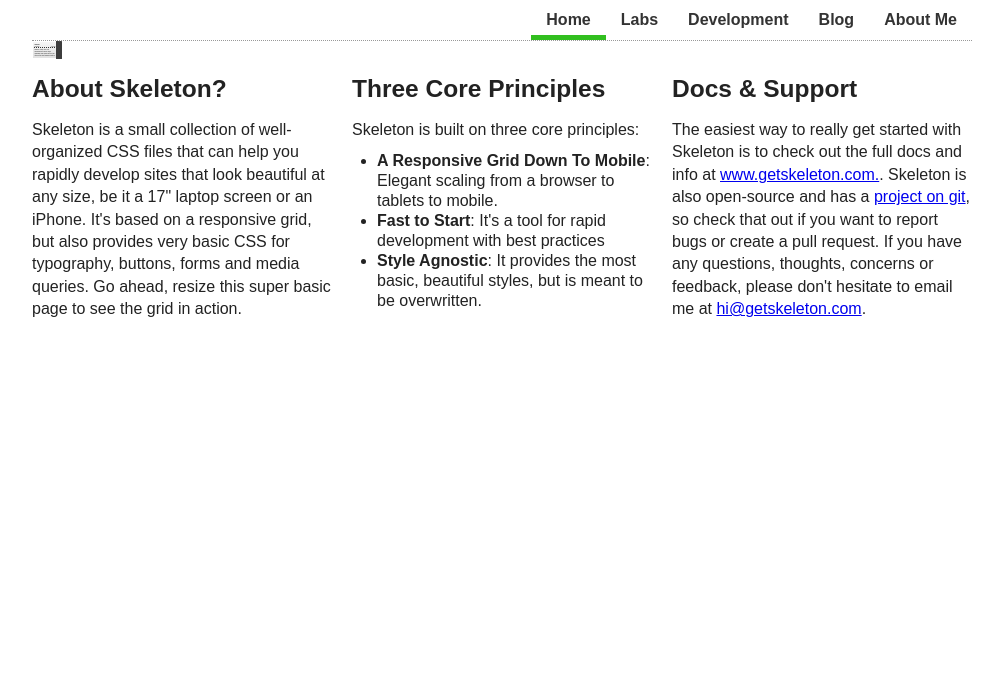
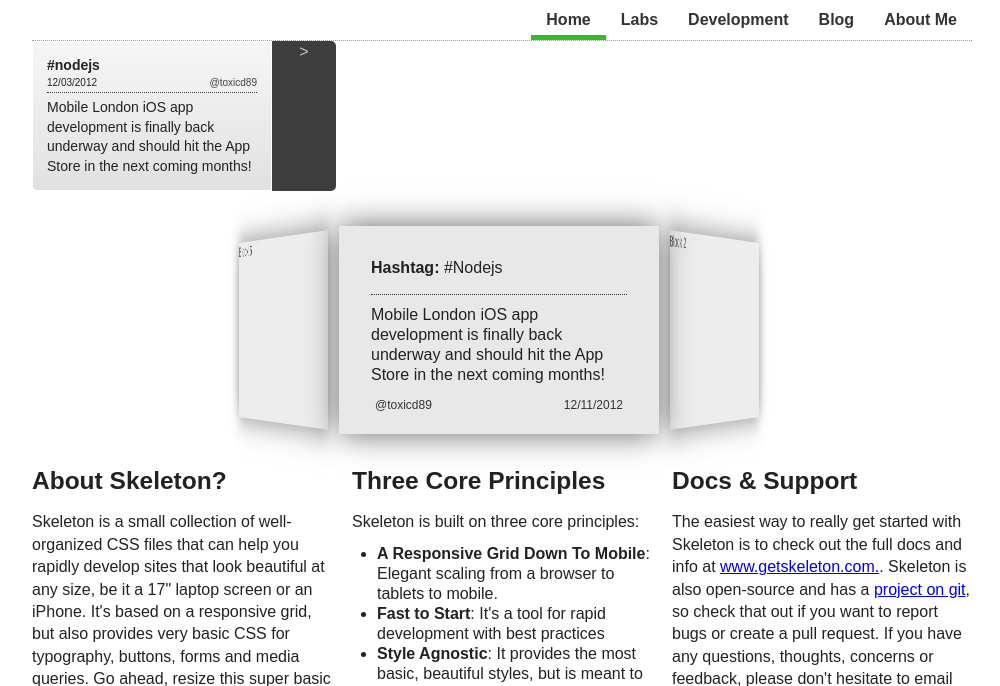
Before and after one commit to nwhite89/Toxic-Designs, a CodeIgniter app: page / in a window 1280 px wide. Shown: the part 141-827 px from the top of the page, without its empty margins (138-1138 px from the left). Before the commit the page ends 458 px from the top, so only its background shows below. Run offline with CodeIgniter, Linux system fonts and the light colour scheme; some libraries are stand-ins or nearby versions.

Commit message:
mobile twitter card styling

```diff
--- a/application/views/home.php
+++ b/application/views/home.php
@@ -41,6 +41,26 @@
                 </div>
             </div>
             <div class="sixteen columns clearfix">
+                <div id="tweet3d">
+                    <ul>
+                        <li>
+                            <p class="hashtag">
+                                #Nodejs
+                            </p>
+                            <p class="tweet">
+                                Mobile London iOS app development is finally back underway and should hit the App Store in the next coming months!
+                            </p>
+                            <p class="footer clearfix">
+                                <span class="date">12/11/2012</span>
+                                <span class="user">@toxicd89</span>
+                            </p>
+                        </li>
+                        <li><span>Block 2</span></li>
+                        <li><span>Block 3</span></li>
+                        <li><span>Block 4</span></li>
+                        <li><span>Block 5</span></li>
+                    </ul>
+                </div>
                 <div id="tweetmobi">
                     <ul>
                         <li>
--- a/css/style.css
+++ b/css/style.css
@@ -64,9 +64,19 @@
 	display: none;
 	height: 13em;
 	width: 20em;
+	background-color: #E8E8E8;
+	cursor: pointer;
+	-webkit-backface-visibility: hidden;
+	--webkit-box-shadow: 0px 0px 30px rgba(50, 50, 50, 0.75);
+	-moz-box-shadow:    0px 0px 30px rgba(50, 50, 50, 0.75);
+	box-shadow:         0px 0px 30px rgba(50, 50, 50, 0.75);
 }
 #tweet3d li.roundabout-in-focus {
 	cursor: default;
+}
+#tweet3d li p {
+	margin-left: 2em;
+	margin-right: 2em;
 }
 #tweet3d li p.hashtag {
 	margin-top: 2em;
@@ -87,6 +97,12 @@
 #tweet3d li p.footer .date {
 	margin-right: 1em;
 	float: right;
+}
+.tweet-cont {
+    position: relative;
+    width:19em;
+    -webkit-backface-visibility: hidden;
+    zoom: 1;
 }
 .tweet-card {
     background: rgb(246,246,246); /* Old browsers */
@@ -110,12 +126,6 @@
     -moz-border-radius-bottomleft: 5px;
     border-top-left-radius: 5px;
     border-bottom-left-radius: 5px;
-}
-.tweet-cont {
-    position: relative;
-    width:19em;
-    -webkit-backface-visibility: hidden;
-    zoom: 0.1;
 }
 .tweet-cont .tweet-link {
     background: #3D3D3D;
```
